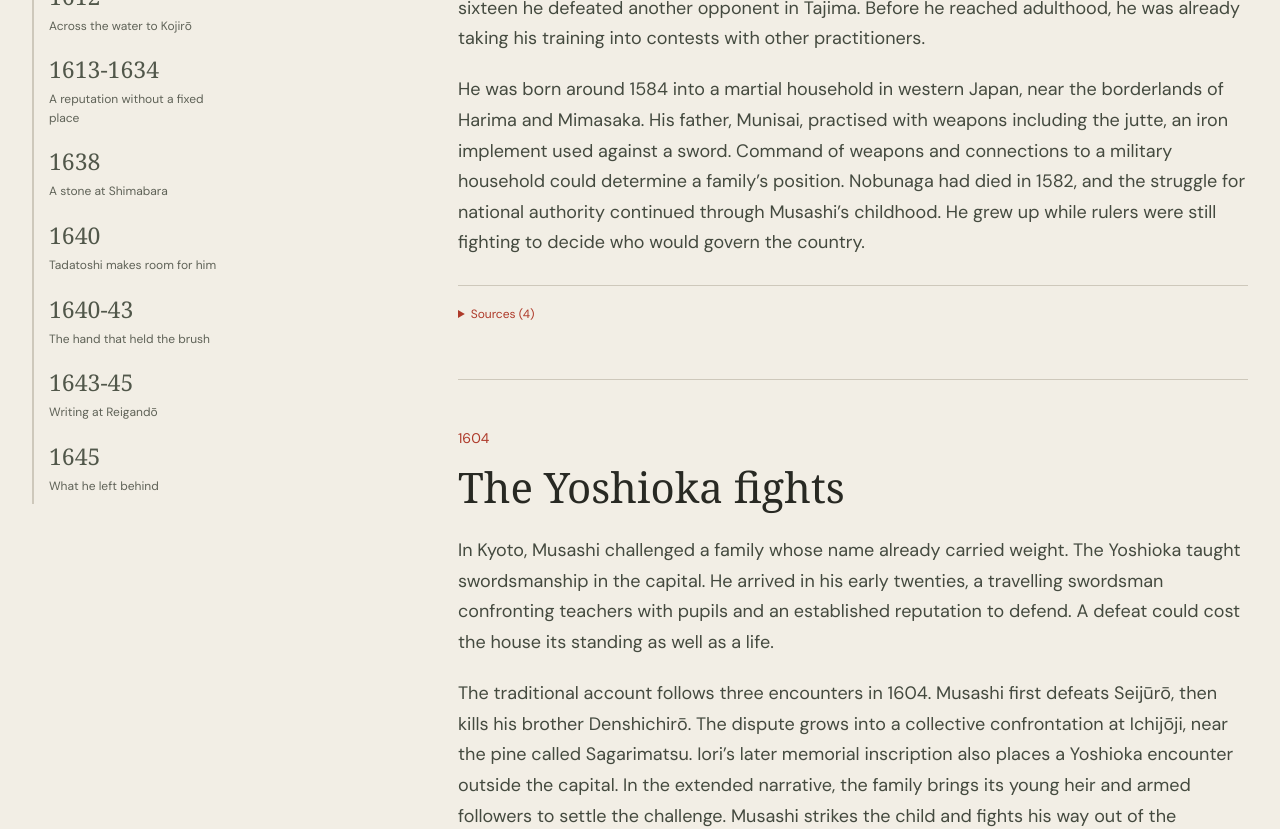
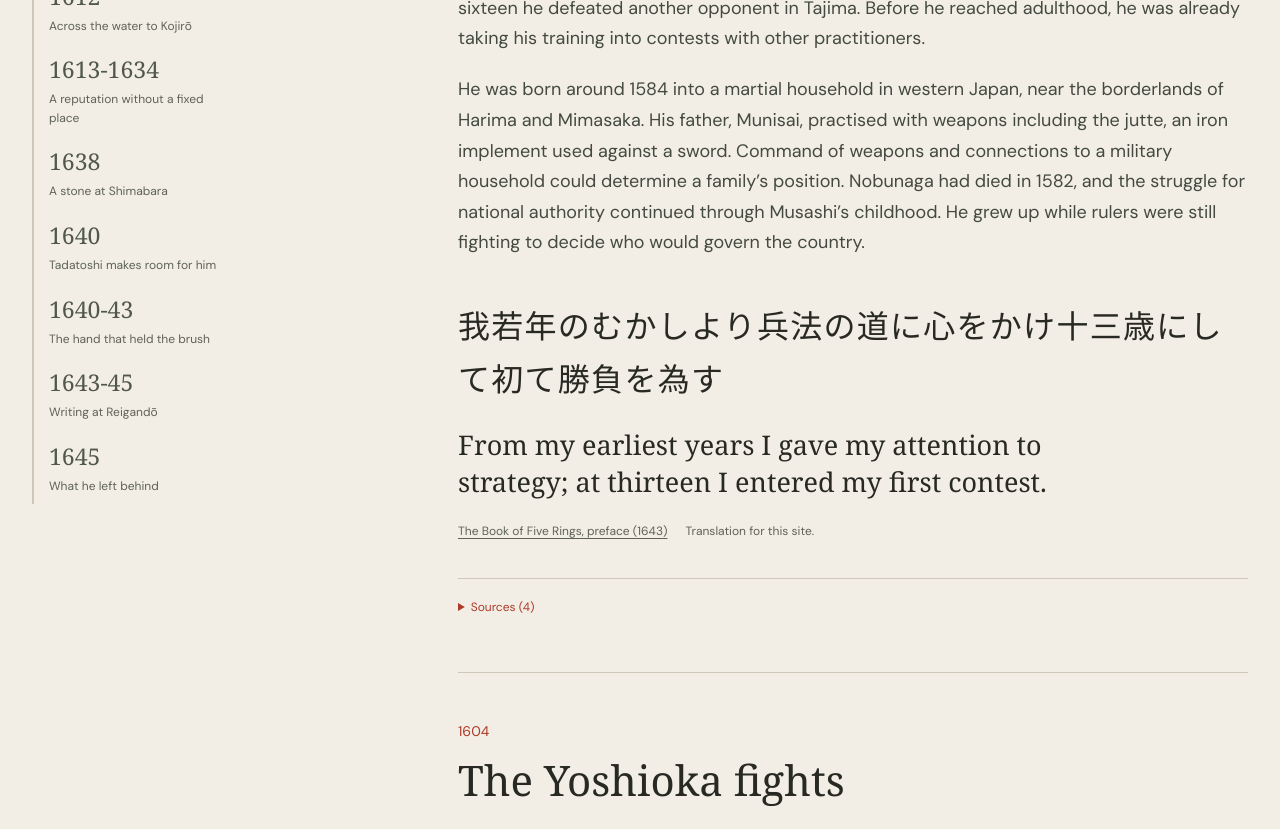
Before and after one commit to bytiagodev/ronin, a React (Vite) app: page / in a window 1280 px wide. Shown: the part 1330-2159 px from the top of the page. Built offline with nearby package versions, Linux system fonts and the light colour scheme; a web font is replaced by a local one.

Commit message:
Add Musashi's quotations

```diff
--- a/src/components/MusashiLife.jsx
+++ b/src/components/MusashiLife.jsx
@@ -3,6 +3,8 @@ import { lifeChapters, lifeSources, evidenceNote } from '../data/musashi.js';
 import { artworks } from '../data/artworks.js';
 import Artwork from './Artwork.jsx';
 import ChapterSources from './ChapterSources.jsx';
+import MusashiQuote from './MusashiQuote.jsx';
+import { musashiQuotes } from '../data/quotes.js';
 
 const chapterArtwork = {
   kyoto: 'yoshioka',
@@ -84,9 +86,13 @@ export default function MusashiLife() {
             >
               <p className="chapter-year">{chapter.year}</p>
               <h3 tabIndex={-1}>{chapter.title}</h3>
+              {chapter.id === 'reigando' && <MusashiQuote quote={musashiQuotes[chapter.id]} />}
               {chapter.paragraphs.map((paragraph) => (
                 <p key={paragraph}>{paragraph}</p>
               ))}
+              {chapter.id !== 'reigando' && musashiQuotes[chapter.id] && (
+                <MusashiQuote quote={musashiQuotes[chapter.id]} />
+              )}
               <Artwork artwork={artworks[chapter.artworkId || chapterArtwork[chapter.id]]} />
               <ChapterSources
                 sources={chapter.sourceIds
--- /dev/null
+++ b/src/components/MusashiQuote.jsx
@@ -0,0 +1,18 @@
+export default function MusashiQuote({ quote }) {
+  return (
+    <figure className="musashi-quote">
+      <blockquote>
+        <p className="quote-japanese" lang="ja">
+          {quote.japanese}
+        </p>
+        <p className="quote-translation">{quote.translation}</p>
+      </blockquote>
+      <figcaption>
+        <a href={quote.sourceUrl} target="_blank" rel="noreferrer">
+          {quote.work}
+        </a>
+        <span>Translation for this site.</span>
+      </figcaption>
+    </figure>
+  );
+}
--- /dev/null
+++ b/src/data/quotes.js
@@ -0,0 +1,60 @@
+// The Japanese follows the linked original-text transcriptions, not their modern
+// translations. Line breaks and item numbers are omitted; characters are retained.
+// These English renderings were written for this site from the Japanese.
+// Chapter placement is thematic: the work dates identify when Musashi wrote,
+// rather than suggesting that a later teaching was spoken during an earlier event.
+export const musashiQuotes = {
+  beginning: {
+    japanese: '我若年のむかしより兵法の道に心をかけ十三歳にして初て勝負を為す',
+    translation:
+      'From my earliest years I gave my attention to strategy; at thirteen I entered my first contest.',
+    work: 'The Book of Five Rings, preface (1643)',
+    sourceUrl: 'https://www.koten.net/gorin/gen/001/',
+  },
+  kyoto: {
+    japanese: '敵は四方よりかかる共一方へおひまはす心也',
+    translation:
+      'Even when opponents come from every side, aim to drive them all in one direction.',
+    work: 'The Book of Five Rings, Water Scroll: fighting many opponents (1645)',
+    sourceUrl: 'https://www.koten.net/gorin/gen/234/',
+  },
+  ganryujima: {
+    japanese: '此一流に於て長きにても勝短かきにても勝',
+    translation: 'In this school, victory can be won with either a long sword or a short one.',
+    work: 'The Book of Five Rings, Earth Scroll (1643-45)',
+    sourceUrl: 'https://www.koten.net/gorin/gen/106/',
+  },
+  wandering: {
+    japanese: '千日の稽古を鍛とし万日の稽古を錬とす',
+    translation: 'A thousand days of practice are forging; ten thousand days are refining.',
+    work: 'The Book of Five Rings, Water Scroll (1645)',
+    sourceUrl: 'https://www.koten.net/gorin/gen/238/',
+  },
+  shimabara: {
+    japanese: '戦の場万事せはしき時なれ共兵法の道理をきはめうごきなき心能々吟味すべし',
+    translation:
+      'Although everything is hurried on the battlefield, study strategy deeply and examine how to keep an unwavering mind.',
+    work: 'The Book of Five Rings, Water Scroll (1645)',
+    sourceUrl: 'https://www.koten.net/gorin/gen/202/',
+  },
+  brush: {
+    japanese: '諸芸にさはる所',
+    translation: 'Try your hand at different arts.',
+    work: 'The Book of Five Rings, Earth Scroll: principles for study (1643-45)',
+    sourceUrl: 'https://www.koten.net/gorin/gen/109/',
+  },
+  reigando: {
+    japanese: '数年鍛錬の事初て書物に書き顕はさんと思ふ',
+    translation: 'For the first time, I intend to set down in a book the practice of many years.',
+    work: 'The Book of Five Rings, preface (1643)',
+    sourceUrl: 'https://www.koten.net/gorin/gen/001/',
+  },
+  death: {
+    japanese: '常に兵法の道をはなれず',
+    translation: 'I will always keep to the way of strategy.',
+    work: 'Dokkōdō, final precept (1645)',
+    sourceUrl: 'https://www.artm.pref.hyogo.jp/bungaku/kikaku/musashi/',
+    sourceNote:
+      'From the museum’s separately headed Dokkōdō transcription, not the quotations from historical fiction elsewhere on the page.',
+  },
+};
--- a/src/styles.css
+++ b/src/styles.css
@@ -402,6 +402,41 @@ summary:focus-visible,
 .life-evidence p {
   margin-bottom: 0;
 }
+
+/* Musashi's later writing accompanies the events, with its composition date visible. */
+.musashi-quote {
+  margin: 42px 0 36px;
+}
+.musashi-quote blockquote {
+  margin: 0;
+}
+.quote-japanese {
+  font-family: var(--serif), 'Yu Mincho', 'Hiragino Mincho ProN', serif;
+  font-size: clamp(27px, 2.5vw, 38px);
+  line-height: 1.65;
+  letter-spacing: 0.04em;
+  overflow-wrap: anywhere;
+  margin-bottom: 20px;
+}
+.quote-translation {
+  font-family: var(--serif);
+  font-size: 27px;
+  line-height: 1.4;
+  max-width: 42ch;
+  margin-bottom: 20px;
+}
+.musashi-quote figcaption {
+  display: flex;
+  flex-wrap: wrap;
+  gap: 6px 18px;
+  font-size: 12px;
+  line-height: 1.7;
+  color: var(--muted);
+}
+.musashi-quote figcaption a {
+  text-decoration: underline;
+  text-underline-offset: 3px;
+}
 .site-footer {
   border-top: 1px solid var(--line);
   padding-top: 35px;
```
